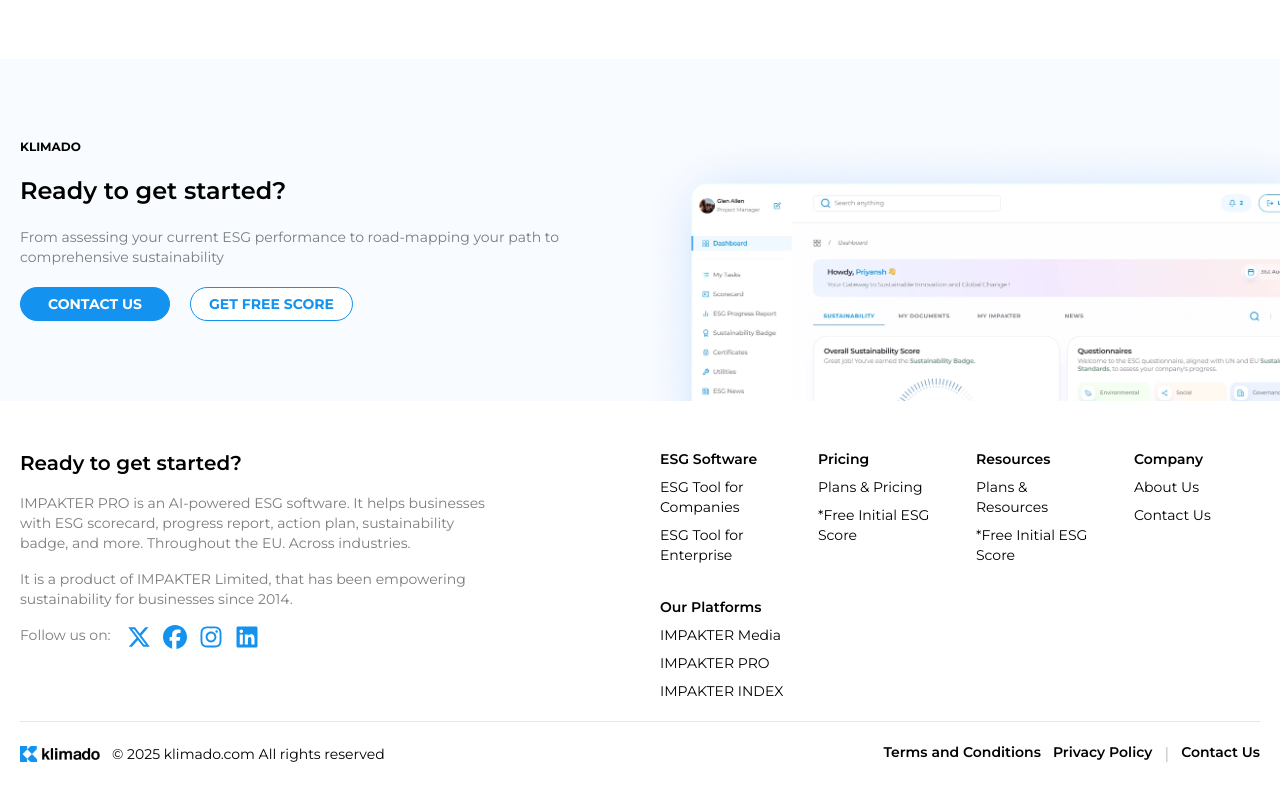
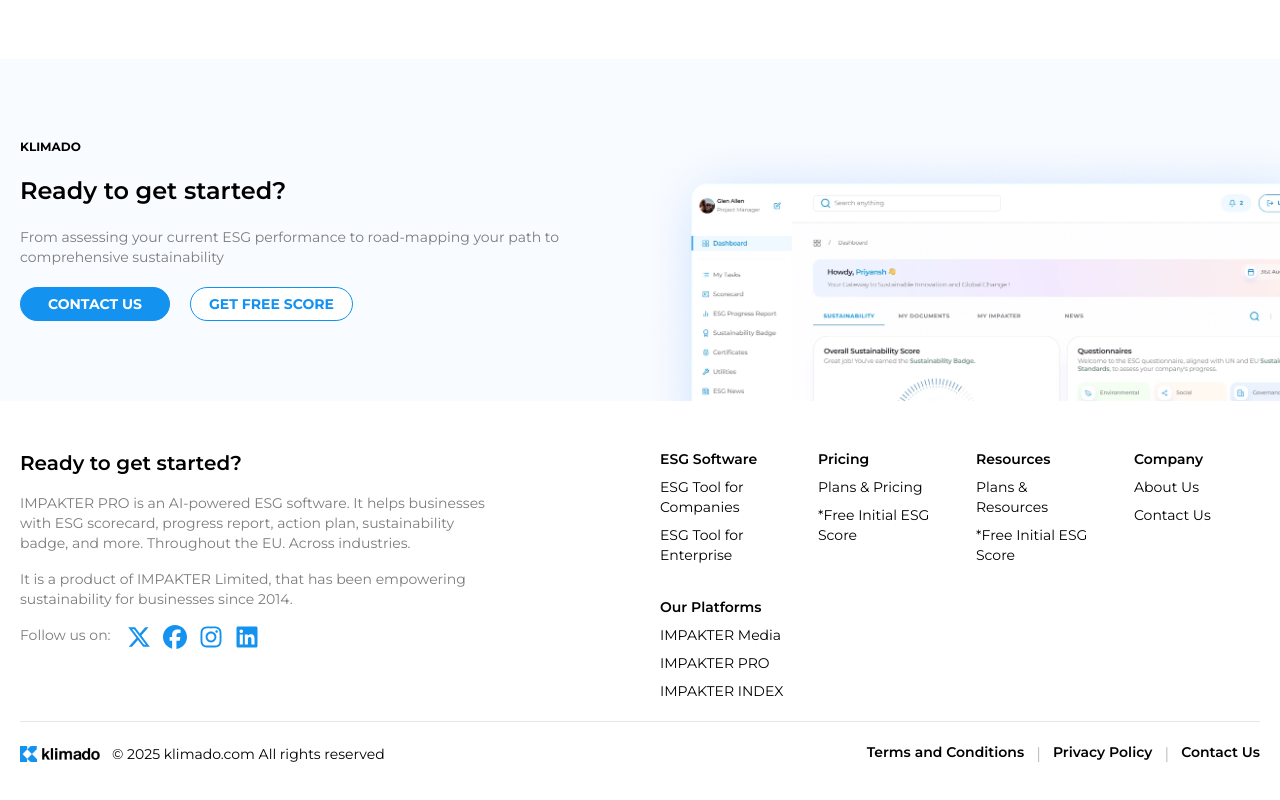
Before and after one commit to RaoAkif/Klimado, a Next.js app: page / in a window 1280 px wide. Shown: the part 3912-4712 px from the top of the page. Built offline with nearby package versions, Linux system fonts and the light colour scheme.

Commit message:
Add Pipe in the footer links

```diff
--- a/src/app/components/sections/footer/footer.tsx
+++ b/src/app/components/sections/footer/footer.tsx
@@ -31,6 +31,7 @@
               className="text-sm font-semibold hover:underline">
               Terms and Conditions
             </Link>
+            <span className="text-typo-secondary/50">|</span>
             <Link
               href={EXTERNAL_LINKS.privacyPolicy}
               className="text-sm font-semibold hover:underline">
```
